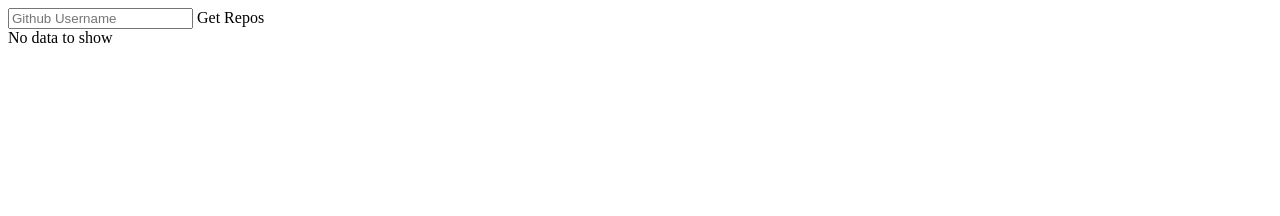
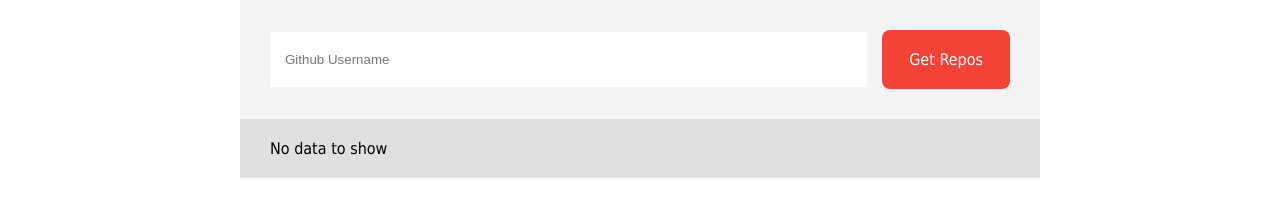
Before and after one commit to mohamedelkashef15/Fetch-Github-Repositories, a plain HTML site: page index.html in a window 1280 px wide. Drawn offline with Linux system fonts and the light colour scheme.

Commit message:
Add css code

```diff
--- a/index.html
+++ b/index.html
@@ -19,6 +19,8 @@
       <span>No data to show</span>
     </div>
   </div>
+  <!-- JavaScript -->
+  <script src="./script.js"></script>
 </body>
 
 </html>
--- a/style.css
+++ b/style.css
@@ -0,0 +1,50 @@
+* {
+  margin: 0;
+  padding: 0;
+  box-sizing: border-box;
+}
+
+body {
+  font-family: Tahoma, sans-serif;
+}
+
+.repos-container {
+  max-width: 800px;
+  margin: auto;
+}
+
+.get-repos {
+  padding: 30px;
+  background-color: #f4f4f4;
+  display: flex;
+  justify-content: space-between;
+  align-items: center;
+}
+
+/* f44336 */
+
+.get-repos input {
+  width: 100%;
+  padding: 20px 15px;
+  border: none;
+  margin-right: 15px;
+}
+
+.get-repos input:focus {
+  outline: 2px solid #f44336;
+}
+
+.get-repos .get-button {
+  width: 150px;
+  background-color: #f44336;
+  color: #fff;
+  padding: 20px;
+  text-align: center;
+  cursor: pointer;
+  border-radius: 8px;
+}
+
+.show-data {
+  padding: 20px 30px;
+  background-color: #e0e0e0;
+}
```
